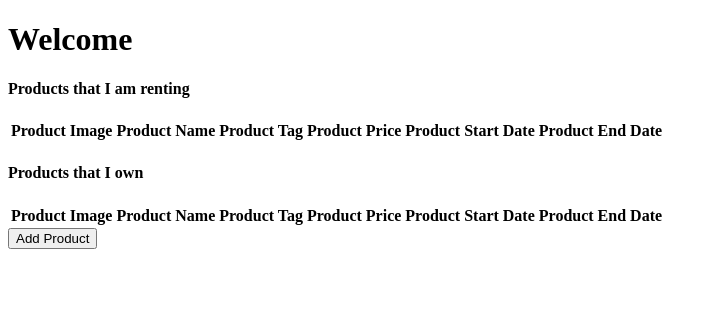
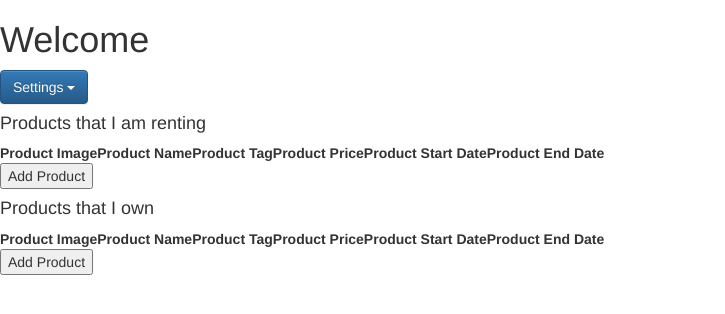
Before and after one commit to tkaderr/rental_app, a Django app: page /user/ in a window 1280 px wide. Shown: the top 314 px of the page, without its empty margins (0-725 px from the left). Run offline with Django 3.2, Linux system fonts and the light colour scheme; lists and menus that the app fills with data are empty; parts of the project's set-up code (start-up, migrations or seed data) failed here and were passed over; some libraries are stand-ins or nearby versions.

Commit message:
userdashboard templates

```diff
--- a/apps/user_dashboard/templates/user_dashboard/dashboard.html
+++ b/apps/user_dashboard/templates/user_dashboard/dashboard.html
@@ -3,10 +3,27 @@
   <head>
     <meta charset="utf-8">
     <title>User Dashboard {{user.first_name}}</title>
+    <!-- Latest compiled and minified CSS -->
+<link rel="stylesheet" href="https://maxcdn.bootstrapcdn.com/bootstrap/3.3.7/css/bootstrap.min.css" integrity="sha384-BVYiiSIFeK1dGmJRAkycuHAHRg32OmUcww7on3RYdg4Va+PmSTsz/K68vbdEjh4u" crossorigin="anonymous">
+
+<!-- Optional theme -->
+<link rel="stylesheet" href="https://maxcdn.bootstrapcdn.com/bootstrap/3.3.7/css/bootstrap-theme.min.css" integrity="sha384-rHyoN1iRsVXV4nD0JutlnGaslCJuC7uwjduW9SVrLvRYooPp2bWYgmgJQIXwl/Sp" crossorigin="anonymous">
+
+<!-- Latest compiled and minified JavaScript -->
+<script src="https://maxcdn.bootstrapcdn.com/bootstrap/3.3.7/js/bootstrap.min.js" integrity="sha384-Tc5IQib027qvyjSMfHjOMaLkfuWVxZxUPnCJA7l2mCWNIpG9mGCD8wGNIcPD7Txa" crossorigin="anonymous"></script>
+
   </head>
   <body>
     <h1>Welcome {{user.first_name}}</h1>
 
+    <div class="dropdown">
+      <button class="btn btn-primary dropdown-toggle" type="button" data-toggle="dropdown">Settings
+      <span class="caret"></span></button>
+      <ul class="dropdown-menu">
+        <li><a href="/edit_profile/">Edit Profile</a></li>
+        <li><a href="/logout">Logout</a></li>
+      </ul>
+    </div>
 
     <h4>Products that I am renting</h4>
     <table>
@@ -34,7 +51,7 @@
       </tbody>
     </table>
     <form class="" action="/add_to_rental/{{request.session.id}}" method="post">
-
+      <input type="submit" name="" value="Add Product">
     </form>
 
     <h4>Products that I own</h4>
@@ -62,7 +79,7 @@
         {% endfor %}
       </tbody>
     </table>
-    <form class="" action="/addproduct" method="post">
+    <form class="" action="/addproduct/{{request.session.id}}" method="post">
       <input type="submit" name="" value="Add Product">
     </form>
 
```
